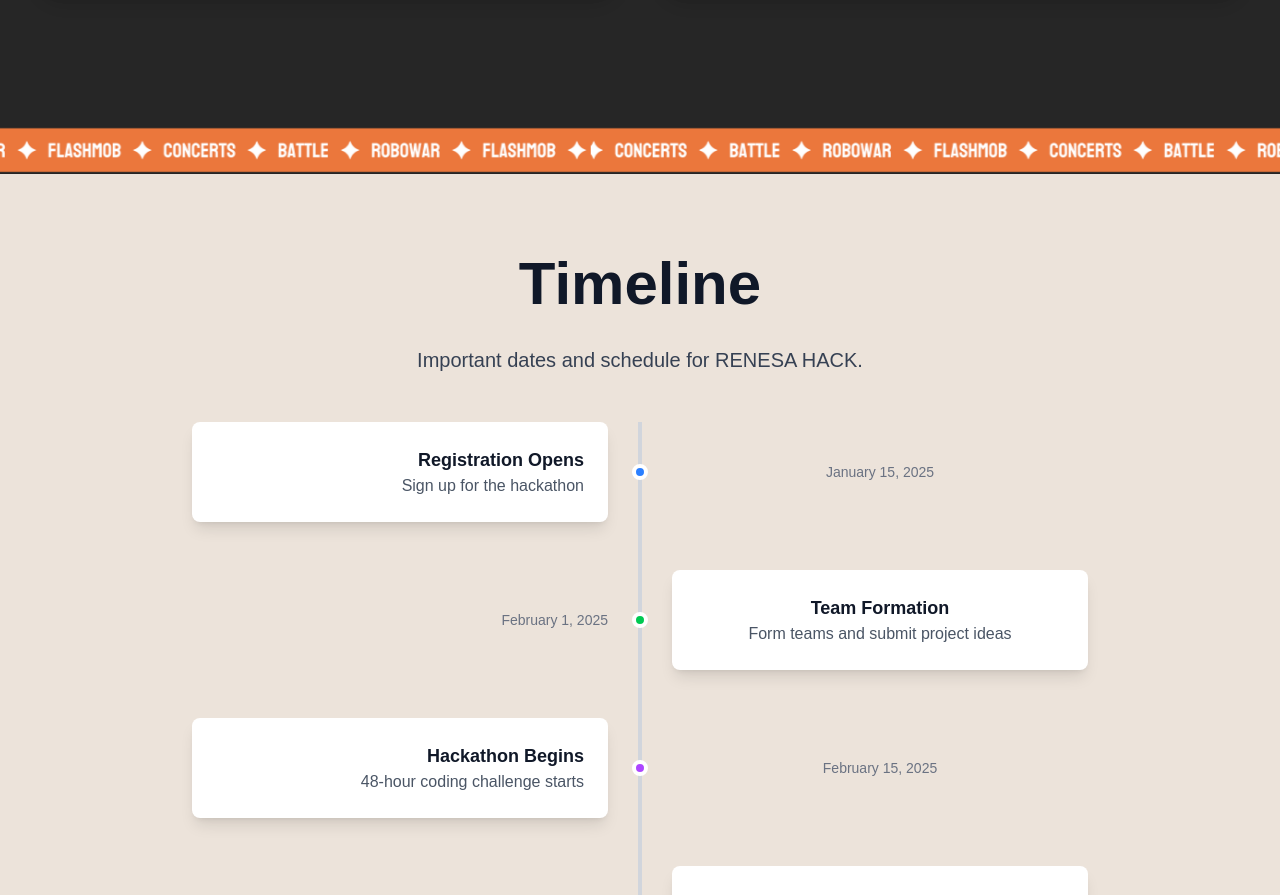
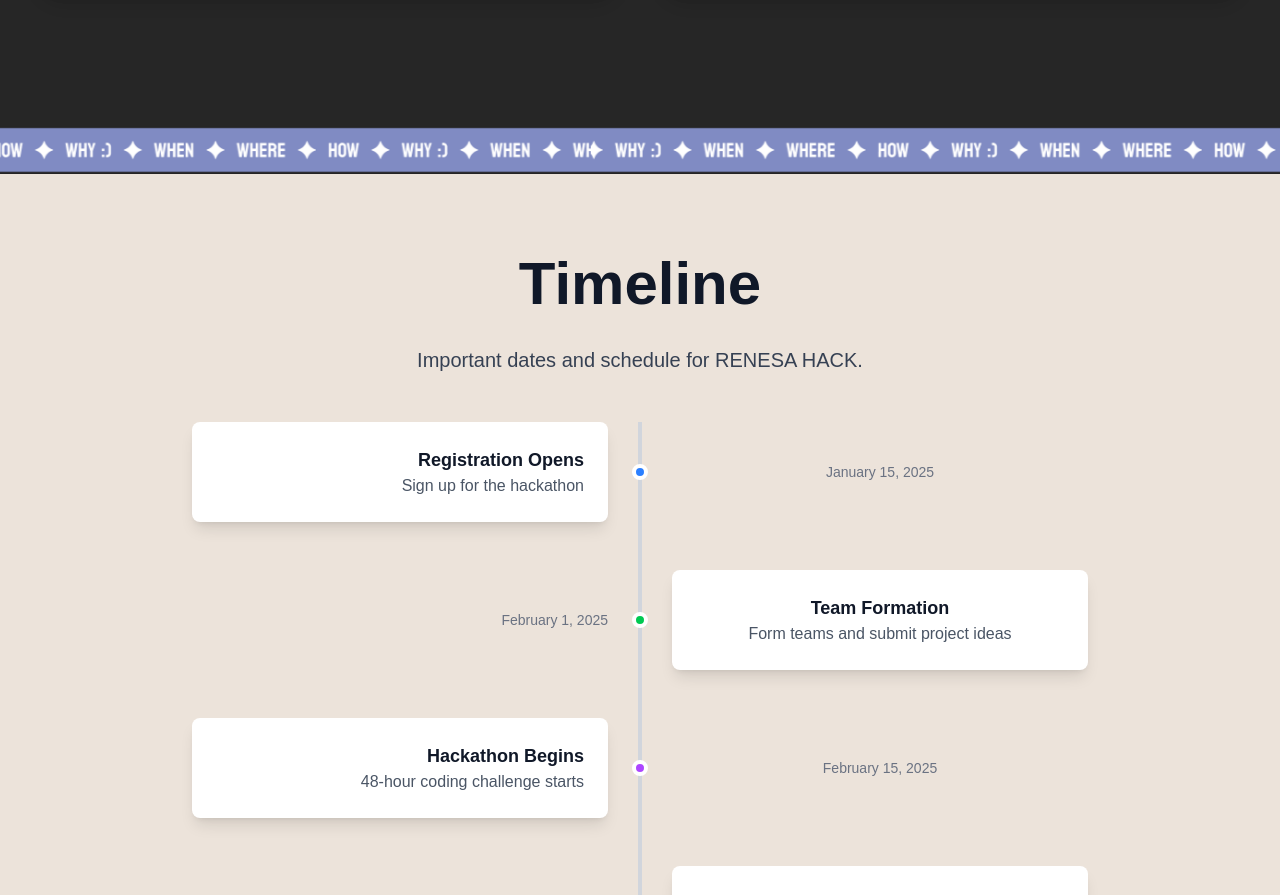
Before and after one commit to Screechin03/renesahack, a Next.js app: page / in a window 1280 px wide. Shown: the part 2825-3720 px from the top of the page. Built offline with nearby package versions, Linux system fonts and the light colour scheme; a web font is replaced by a local one.

Commit message:
border done events

```diff
--- a/src/components/EventsSection.js
+++ b/src/components/EventsSection.js
@@ -242,17 +242,17 @@ export default function EventsSection() {
             <div className="mt-12 overflow-hidden relative">
                 <div className="animate-scroll">
                     <img
-                        src="/group 16 (1).png"
+                        src="/group 10.png"
                         alt="Moving Disclaimer"
                         className="h-12 w-auto object-contain block"
                     />
                     <img
-                        src="/group 16 (1).png"
+                        src="/group 10.png"
                         alt="Moving Disclaimer"
                         className="h-12 w-auto object-contain block"
                     />
                     <img
-                        src="/group 16 (1).png"
+                        src="/group 10.png"
                         alt="Moving Disclaimer"
                         className="h-12 w-auto object-contain block"
                     />
```
Also changed, not shown: public/Group 10.png (added).
